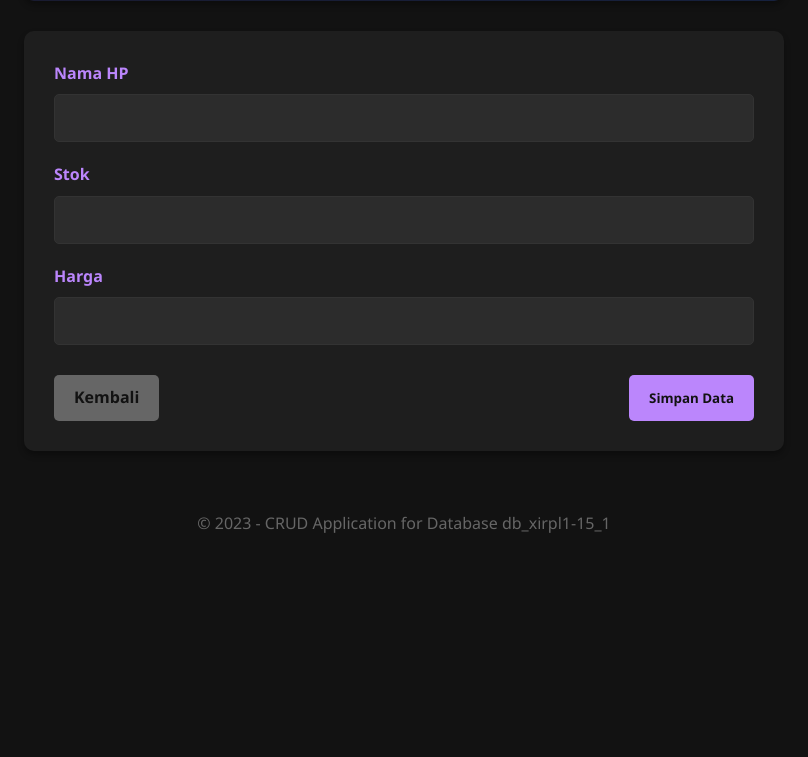
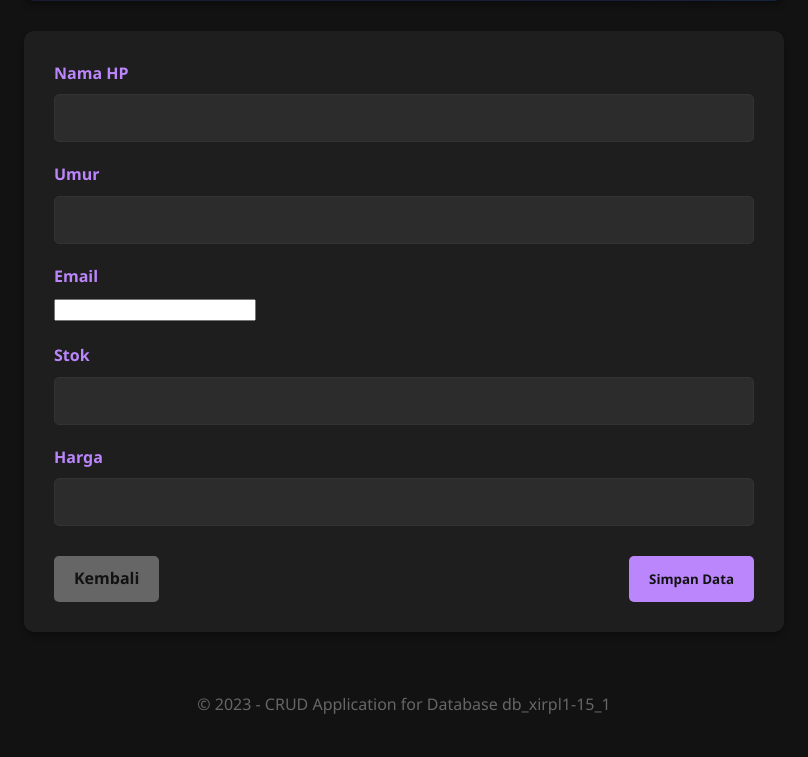
Before and after one commit to Zamboit/Tugas9, a PHP site: page /tambah.php in a window 1280 px wide. Shown: the part 179-936 px from the top of the page, without its empty margins (236-1044 px from the left). Before the commit the page ends 712 px from the top, so only its background shows below. Run offline with PHP 8.4, Linux system fonts and the light colour scheme.

Commit message:
komitan 6

```diff
--- a/index.php
+++ b/index.php
@@ -160,6 +160,8 @@ $result = mysqli_query($conn, "SELECT * FROM hp ORDER BY id_hp DESC");
                     <tr>
                         <th>No</th>
                         <th>Nama HP</th>
+                        <th>Umur</th>
+                        <th>Email</th>
                         <th>Stok</th>
                         <th>Harga</th>
                         <th>Aksi</th>
@@ -173,6 +175,8 @@ $result = mysqli_query($conn, "SELECT * FROM hp ORDER BY id_hp DESC");
                             echo "<tr>";
                             echo "<td>" . $no++ . "</td>";
                             echo "<td>" . $row['nama_hp'] . "</td>";
+                            echo "<td>" . $row['umur'] . "</td>";
+                            echo "<td>" . $row['email'] . "</td>";
                             echo "<td>" . $row['stok'] . "</td>";
                             echo "<td>Rp " . number_format($row['harga'], 0, ',', '.') . "</td>";
                             echo "<td class='action-buttons'>";
--- a/tambah.php
+++ b/tambah.php
@@ -7,11 +7,13 @@ include "koneksi.php";
 if ($_SERVER["REQUEST_METHOD"] == "POST") {
     // Menggunakan nama field yang benar: nama_hp (bukan name_lp)
     $nama_hp = $_POST['nama_hp'];
+    $umur = $_POST['umur'];
+    $email = $_POST['email'];
     $stok = $_POST['stok'];
     $harga = $_POST['harga'];
 
     // Perbaikan query INSERT - gunakan nama field yang benar
-    $sql = "INSERT INTO hp (nama_hp, stok, harga) VALUES ('$nama_hp', '$stok', '$harga')";
+    $sql = "INSERT INTO hp (nama_hp, umur, email, stok, harga) VALUES ('$nama_hp', '$umur', '$email', '$stok', '$harga')";
 
     if (mysqli_query($conn, $sql)) {
         header("Location: index.php");
@@ -163,6 +165,16 @@ if ($_SERVER["REQUEST_METHOD"] == "POST") {
                 </div>
 
                 <div class="form-group">
+                    <label for="umur">Umur</label>
+                    <input type="number" id="umur" name="umur" required>
+                </div>
+
+                <div class="form-group">
+                    <label for="email">Email</label>
+                    <input type="email" id="email" name="email" required>
+                </div>
+
+                <div class="form-group">
                     <label for="stok">Stok</label>
                     <input type="number" id="stok" name="stok" min="0" required>
                 </div>
```
Also changed, not shown: ubah.php (+13 -1 lines).
